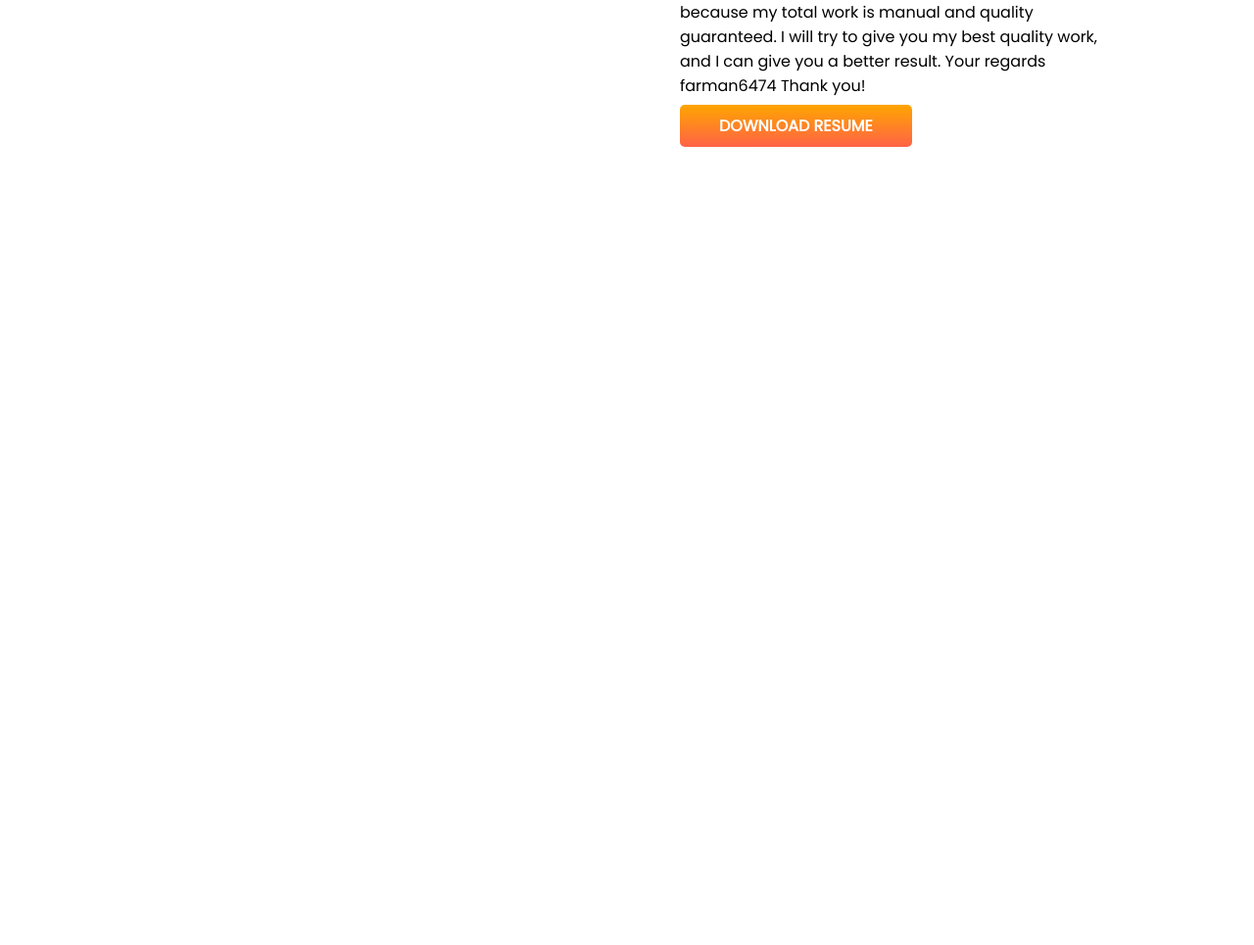
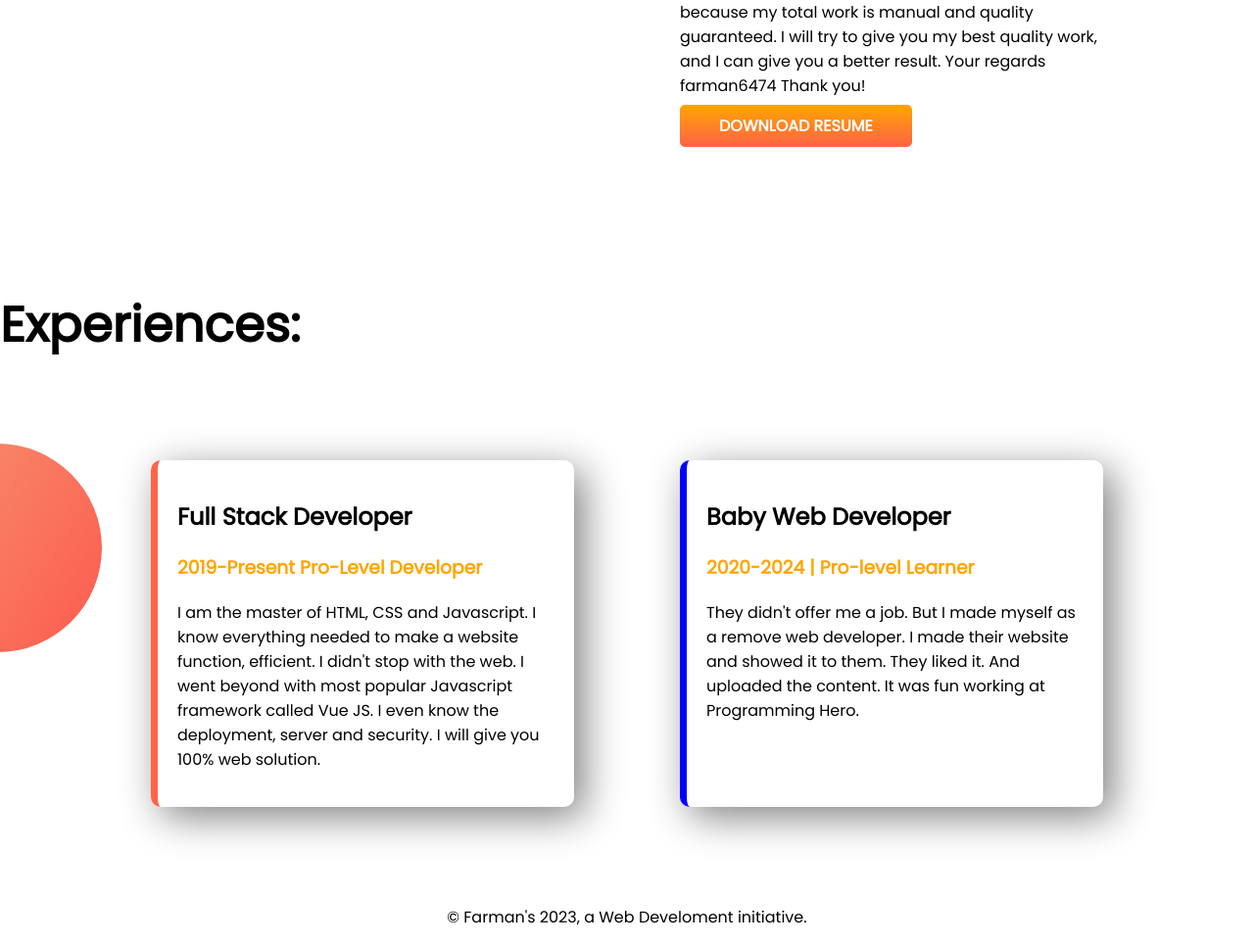
Before and after one commit to Farman24476/developer-portfolio, a plain HTML site: page index.html in a window 1280 px wide. Shown: the part 1502-2467 px from the top of the page at 98% size. Before the commit the page ends 1797 px from the top, so only its background shows below. Drawn offline with Linux system fonts and the light colour scheme.

Commit message:
style and footer added

```diff
--- a/index.html
+++ b/index.html
@@ -13,7 +13,7 @@
 </head>
 
 <body>
-   <section class="top-banner">
+   <section class="top-banner flexiable-container">
       <div class="half-width">
          <h1>Welcome To</h1>
          <h1><span class="orange-color">Farman's</span> World!</h1>
@@ -29,7 +29,7 @@
          <img src="images/farman-developer.png" alt="">
       </div>
    </section>
-   <section class="dream-big">
+   <section class="dream-big flexiable-container">
       <div class="half-width">
          <img src="images/my-bg2.png" alt="">
       </div>
@@ -47,7 +47,34 @@
          <a class="link-button" target="_blank" href="">DOWNLOAD RESUME</a>
       </div>
    </section>
+   <section class="experience-area">
+      <div>
+         <h1>Experiences:</h1>
+      </div>
+      <div class="flexiable-container">
+         <div id="full-stack-developer" class="experience-item">
+            <h2>Full Stack Developer</h2>
+            <h3 class="orange-color">2019-Present Pro-Level Developer </h3>
+            <p>I am the master of HTML, CSS and Javascript. I know everything needed to make a website function,
+               efficient.
+               I didn't stop with the web. I went beyond with most popular Javascript framework called Vue JS. I even
+               know
+               the deployment, server and security. I will give you 100% web solution.</p>
+         </div>
+         <div id="baby-web-developer" class="experience-item">
+            <h2>Baby Web Developer</h2>
+            <h3 class="orange-color">2020-2024 | Pro-level Learner</h3>
+            <p>They didn't offer me a job. But I made myself as a remove web developer. I made their website and showed
+               it
+               to them. They liked it. And uploaded the content. It was fun working at Programming Hero.</p>
+         </div>
+      </div>
+
+   </section>
 
 </body>
+<footer>
+   <p>© Farman's 2023, a Web Develoment initiative.</p>
+</footer>
 
 </html>
--- a/style.css
+++ b/style.css
@@ -11,7 +11,7 @@ h1 {
    color: orange;
 }
 
-section {
+.flexiable-container {
    display: flex;
    margin: 100px;
 }
@@ -19,6 +19,7 @@ section {
 .half-width {
    width: 50%;
    padding: 5%;
+
 }
 
 .half-width img {
@@ -45,3 +46,30 @@ section {
    background-repeat: no-repeat;
    background-position: right;
 }
+
+.experience-item {
+   width: 40%;
+   margin-left: 5%;
+   margin-right: 5%;
+   padding: 20px;
+   border-radius: 10px;
+   box-shadow: 10px 10px 40px gray;
+}
+
+.experience-area {
+   background-image: url(images/exp-bg.png);
+   background-repeat: no-repeat;
+   background-position: left;
+}
+
+#full-stack-developer {
+   border-left: 7px solid tomato;
+}
+
+#baby-web-developer {
+   border-left: 7px solid blue;
+}
+
+footer p {
+   text-align: center;
+}
```
